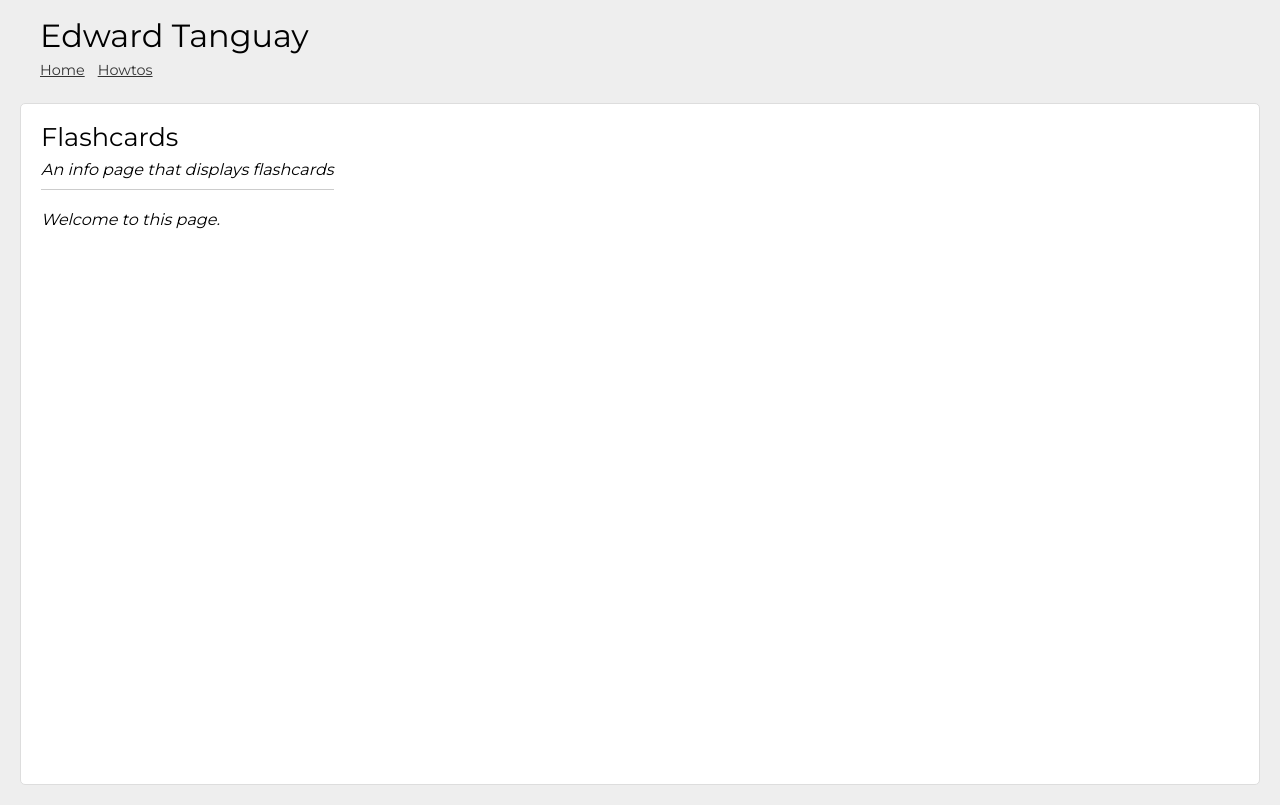
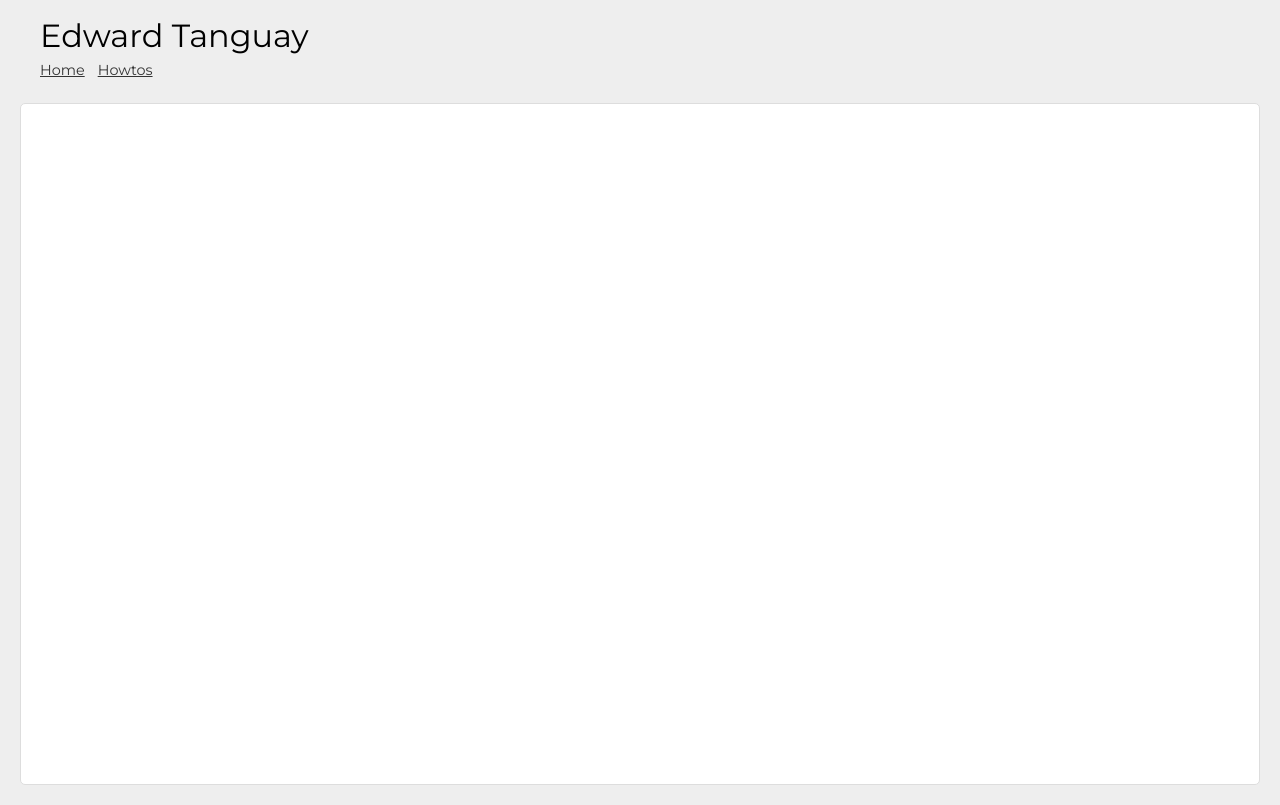
Before and after one commit to edwardtanguay/dpodreactcore, a React (Create React App) app: page /flashcards in a window 1280 px wide. Built offline with nearby package versions, Linux system fonts and the light colour scheme.

Commit message:
block pages

```diff
--- a/src/system/Site.tsx
+++ b/src/system/Site.tsx
@@ -35,7 +35,7 @@ import pages from './data/json/itemTypes/itemType_pages.json';
 const displayOrderSortedPages = qarr.sortObjects(pages, 'displayOrder');
 
 const userHasAccess = (pageIdCode: string) => {
-	return pages.find(page => page.idCode === pageIdCode);
+	return pages.find(page => page.idCode === pageIdCode && (page.environment === 'frontendOnly' || config.getSiteMode() === 'development'));
 }
 
 function Site() {
```
